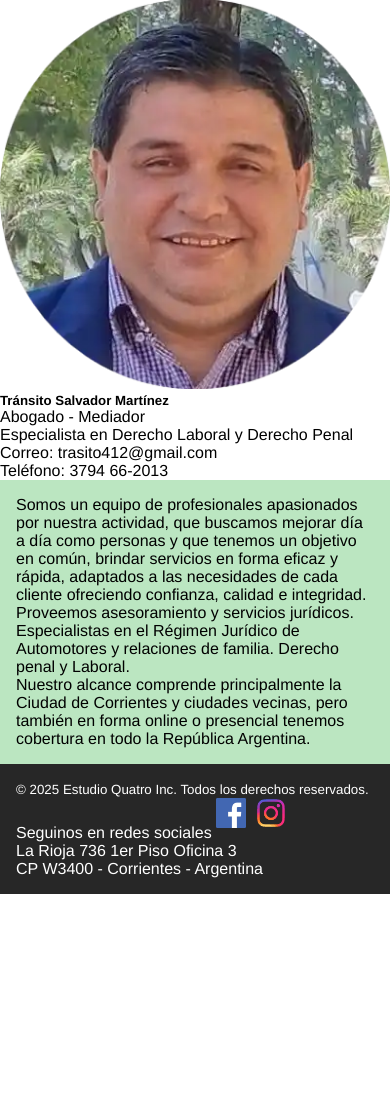
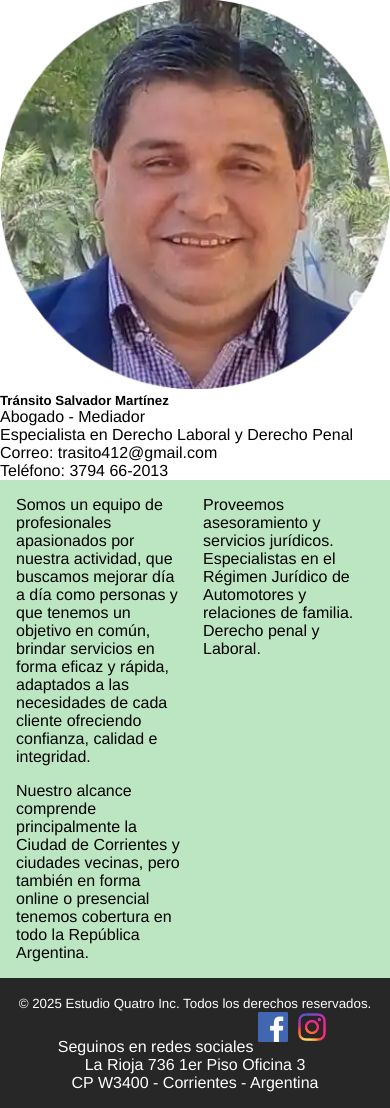
Before and after one commit to juanpabloruiz/quatro26, a PHP site: page /demo/index.html in a window 390 px wide; the page is wider, and only the part inside the window is pictured. Shown: the part 672-1780 px from the top of that part. Before the commit the page ends 1566 px from the top of that part, so only its background shows below. Run offline with PHP 8.4, Linux system fonts and the light colour scheme.

Commit message:
Mejorando estilo responsivo

```diff
--- a/css/style.css
+++ b/css/style.css
@@ -1,4 +1,5 @@
 * {
+  box-sizing: border-box;
   margin: 0;
   padding: 0;
 }
@@ -10,12 +11,21 @@ body {
 footer {
   background-color: rgb(39, 39, 39);
   color: white;
-    padding: 1em;
+  padding: 1rem;
+  text-align: center;
 }
 
 header {
   background-color: #014164;
-    padding: 1em;
+  padding: 1rem;
+  text-align: center;
+}
+
+section {
+  display: grid;
+  grid-template-columns: 1fr 1fr;
+  gap: 1rem;
+  padding: 1rem;
 }
 
 #somos {
--- a/demo/index.html
+++ b/demo/index.html
@@ -28,7 +28,7 @@
 
     <picture>
       <source srcset="../img/juan.webp" type="image/webp" />
-      <img src="../img/juan.jpeg" fetchpriority="high" height="400" width="400" style="width: 100%; height: auto;" alt="Juan Guillermo Ruiz" />
+      <img src="../img/juan.jpeg" fetchpriority="high" height="400" width="400" style="width: 100%; height: auto" alt="Juan Guillermo Ruiz" />
     </picture>
     <h5 class="card-title">Juan Guillermo Ruiz</h5>
     <p class="card-text">Abogado - Mediador</p>
@@ -38,7 +38,7 @@
 
     <picture>
       <source srcset="../img/transito.webp" type="image/webp" />
-      <img src="../img/transito.jpeg" fetchpriority="high" height="400" width="400" style="width: 100%; height: auto;" alt="Tránsito Salvador Martínez" />
+      <img src="../img/transito.jpeg" fetchpriority="high" height="400" width="400" style="width: 100%; height: auto" alt="Tránsito Salvador Martínez" />
     </picture>
     <h5 class="card-title">Tránsito Salvador Martínez</h5>
     <p class="card-text">Abogado - Mediador</p>
```
Lines whose indentation alone changed are shown as unchanged.
